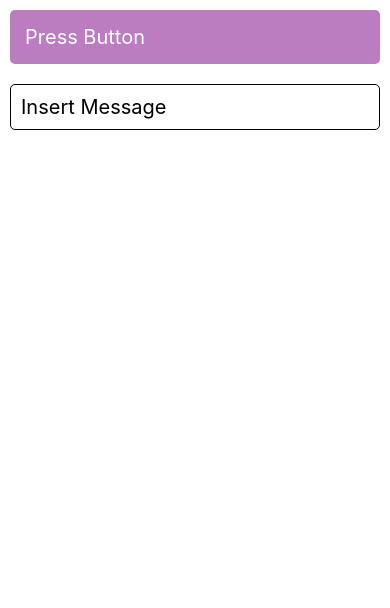
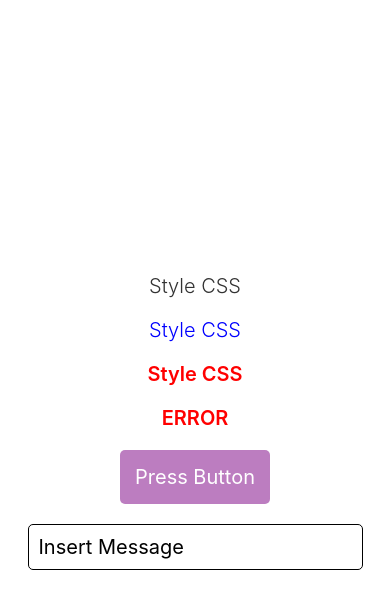
Before and after one commit to kimyej1/2022-DIGI-Campus-React, a React Native app in the folder Event/: screen / in a window 390 px wide. Shown: the top 608 px of the page. Built offline with nearby package versions, Linux system fonts and the light colour scheme.

Commit message:
2022.6.21 15:23

```diff
--- a/Event/src/App.js
+++ b/Event/src/App.js
@@ -1,11 +1,48 @@
 import React from 'react';
-import { Text, View } from 'react-native';
+import { Text, View, StyleSheet } from 'react-native';
 import EventButton from './components/EventButton';
 import EventInput from './components/EventInput';
 
+// Class형 StyleSheet
+const styles = StyleSheet.create({
+    container : {
+        flex : 1,
+        backgroundColor : '#FFFFFF',
+        alignItems : 'center', // 좌우정렬
+        justifyContent : 'center',
+    },
+    error : {
+        padding : 10,
+        fontSize : 20,
+        fontWeight : '600',
+        color : '#FF0000'
+    },
+    text : {
+        padding : 10,
+        fontSize : 20,
+        fontWeight : '300',
+        color : '#333333'
+    }
+
+});
+
 const App = () => {
+    // 속성 중 겹치는게 있으면 배열 중 뒤에껄 따라간다 (안겹치는 것들은 다 적용됨)
     return (
-        <View>
+        <View style={styles.container}>
+            <Text style={styles.text}>
+                Style CSS
+            </Text>
+            <Text style={[styles.text, {color : '#0000FF'}]}>
+                Style CSS
+            </Text>
+            <Text style={[styles.text, styles.error]}>
+                Style CSS
+            </Text>
+            <Text style={styles.error}>
+                ERROR
+            </Text>
+
             <EventButton />
             <EventInput />
         </View>
```
